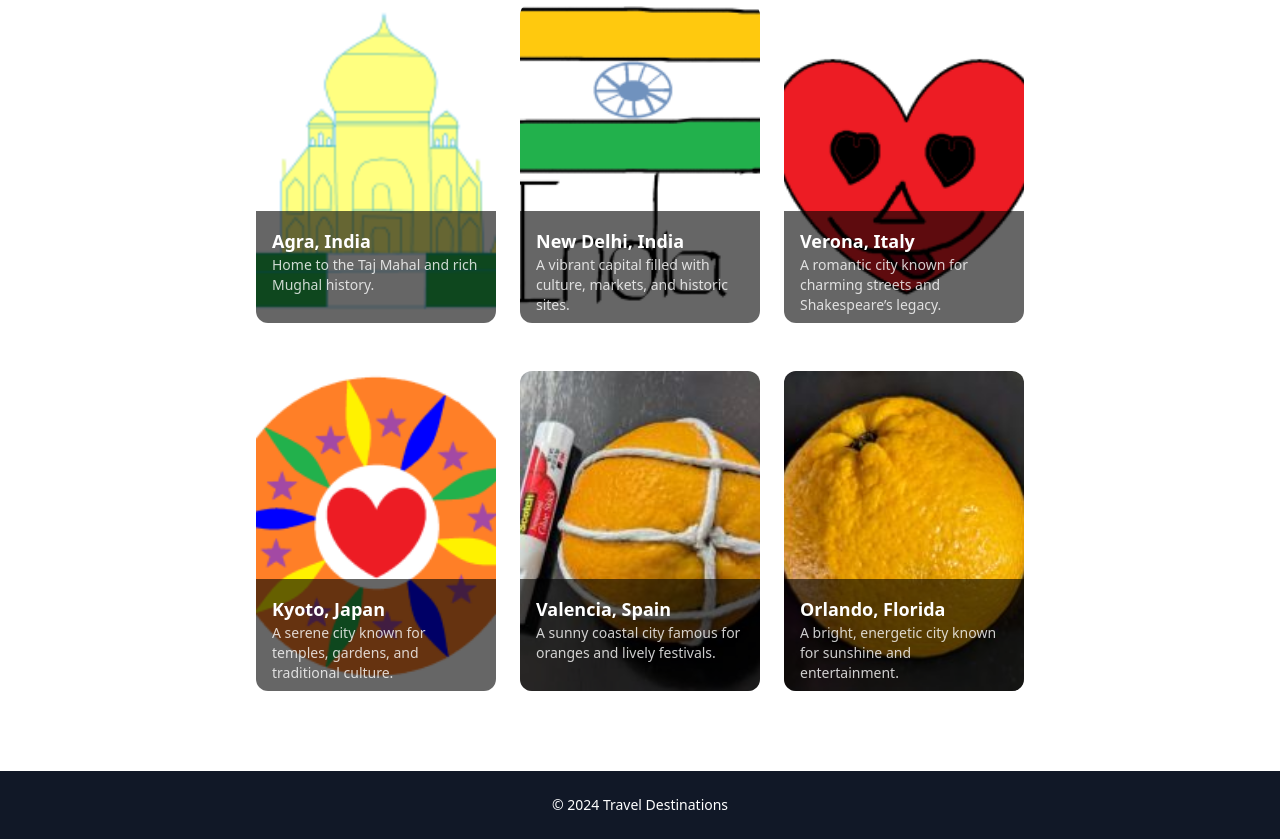
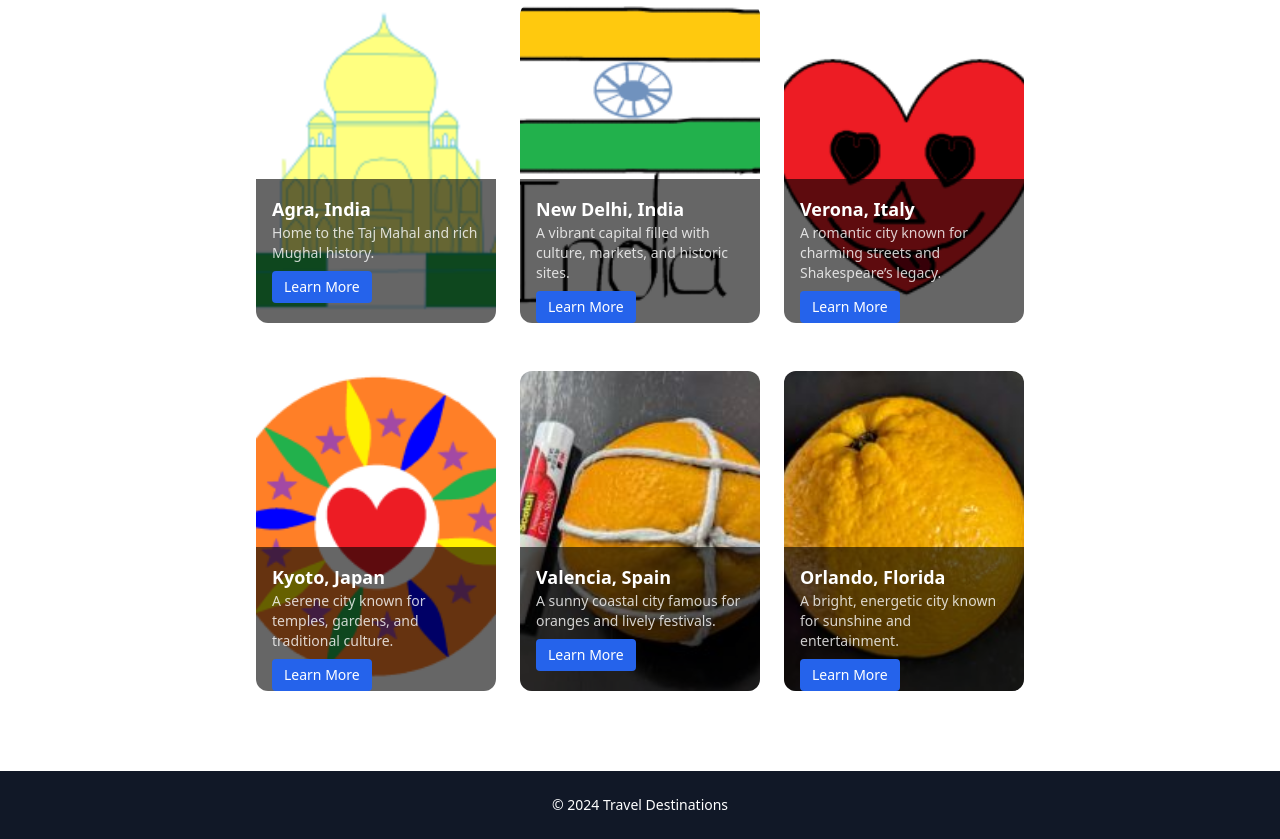
Before and after one commit to Pramodkar21/travel-destinations, a plain HTML site: page destinations.html in a window 1280 px wide. Shown: the part 281-1120 px from the top of the page. Drawn offline with nearby package versions, Linux system fonts and the light colour scheme.

Commit message:
Added Learn More buttons to all Destinations cards

```diff
--- a/destinations.html
+++ b/destinations.html
@@ -24,60 +24,91 @@
     <p class="text-xl text-gray-600 mb-12">Find your next adventure.</p>
   </section>
 
-
   <section class="max-w-6xl mx-auto px-4 mb-20 space-y-12">
 
+    <!-- Row 1 -->
     <div class="flex justify-center gap-6">
 
+      <!-- Agra -->
       <div class="w-60 h-80 rounded-xl overflow-hidden relative">
         <img src="images/Agra.png" class="w-full h-full object-cover" alt="Agra" />
-        <div class="absolute bottom-0 w-full h-28 bg-black/60 p-4">
+        <div class="absolute bottom-0 w-full h-36 bg-black/60 p-4">
           <h3 class="text-white font-bold text-lg">Agra, India</h3>
           <p class="text-white/80 text-sm">Home to the Taj Mahal and rich Mughal history.</p>
+
+          <a href="detail.html" class="mt-2 inline-block bg-blue-600 text-white px-3 py-1.5 rounded text-sm">
+            Learn More
+          </a>
         </div>
       </div>
 
+      <!-- New Delhi -->
       <div class="w-60 h-80 rounded-xl overflow-hidden relative">
         <img src="images/New_Delhi.png" class="w-full h-full object-cover" alt="New Delhi" />
-        <div class="absolute bottom-0 w-full h-28 bg-black/60 p-4">
+        <div class="absolute bottom-0 w-full h-36 bg-black/60 p-4">
           <h3 class="text-white font-bold text-lg">New Delhi, India</h3>
           <p class="text-white/80 text-sm">A vibrant capital filled with culture, markets, and historic sites.</p>
+
+          <a href="detail.html" class="mt-2 inline-block bg-blue-600 text-white px-3 py-1.5 rounded text-sm">
+            Learn More
+          </a>
         </div>
       </div>
 
+      <!-- Verona -->
       <div class="w-60 h-80 rounded-xl overflow-hidden relative">
         <img src="images/Verona.png" class="w-full h-full object-cover" alt="Verona" />
-        <div class="absolute bottom-0 w-full h-28 bg-black/60 p-4">
+        <div class="absolute bottom-0 w-full h-36 bg-black/60 p-4">
           <h3 class="text-white font-bold text-lg">Verona, Italy</h3>
           <p class="text-white/80 text-sm">A romantic city known for charming streets and Shakespeare’s legacy.</p>
+
+          <a href="detail.html" class="mt-2 inline-block bg-blue-600 text-white px-3 py-1.5 rounded text-sm">
+            Learn More
+          </a>
         </div>
       </div>
 
     </div>
 
+    <!-- Row 2 -->
     <div class="flex justify-center gap-6">
 
+      <!-- Kyoto -->
       <div class="w-60 h-80 rounded-xl overflow-hidden relative">
         <img src="images/Kyoto.png" class="w-full h-full object-cover" alt="Kyoto" />
-        <div class="absolute bottom-0 w-full h-28 bg-black/60 p-4">
+        <div class="absolute bottom-0 w-full h-36 bg-black/60 p-4">
           <h3 class="text-white font-bold text-lg">Kyoto, Japan</h3>
           <p class="text-white/80 text-sm">A serene city known for temples, gardens, and traditional culture.</p>
+
+          <a href="detail.html" class="mt-2 inline-block bg-blue-600 text-white px-3 py-1.5 rounded text-sm">
+            Learn More
+          </a>
         </div>
       </div>
 
+      <!-- Valencia -->
       <div class="w-60 h-80 rounded-xl overflow-hidden relative">
         <img src="images/Valencia.jpg" class="w-full h-full object-cover" alt="Valencia" />
-        <div class="absolute bottom-0 w-full h-28 bg-black/60 p-4">
+        <div class="absolute bottom-0 w-full h-36 bg-black/60 p-4">
           <h3 class="text-white font-bold text-lg">Valencia, Spain</h3>
           <p class="text-white/80 text-sm">A sunny coastal city famous for oranges and lively festivals.</p>
+
+          <a href="detail.html" class="mt-2 inline-block bg-blue-600 text-white px-3 py-1.5 rounded text-sm">
+            Learn More
+          </a>
         </div>
       </div>
 
+      <!-- Orlando -->
       <div class="w-60 h-80 rounded-xl overflow-hidden relative">
         <img src="images/Orlando.jpg" class="w-full h-full object-cover" alt="Orlando" />
-        <div class="absolute bottom-0 w-full h-28 bg-black/60 p-4">
+        <div class="absolute bottom-0 w-full h-36 bg-black/60 p-4">
           <h3 class="text-white font-bold text-lg">Orlando, Florida</h3>
           <p class="text-white/80 text-sm">A bright, energetic city known for sunshine and entertainment.</p>
+
+          <a href="detail.html" class="mt-2 inline-block bg-blue-600 text-white px-3 py-1.5 rounded text-sm">
+            Learn More
+          </a>
         </div>
       </div>
 
```
